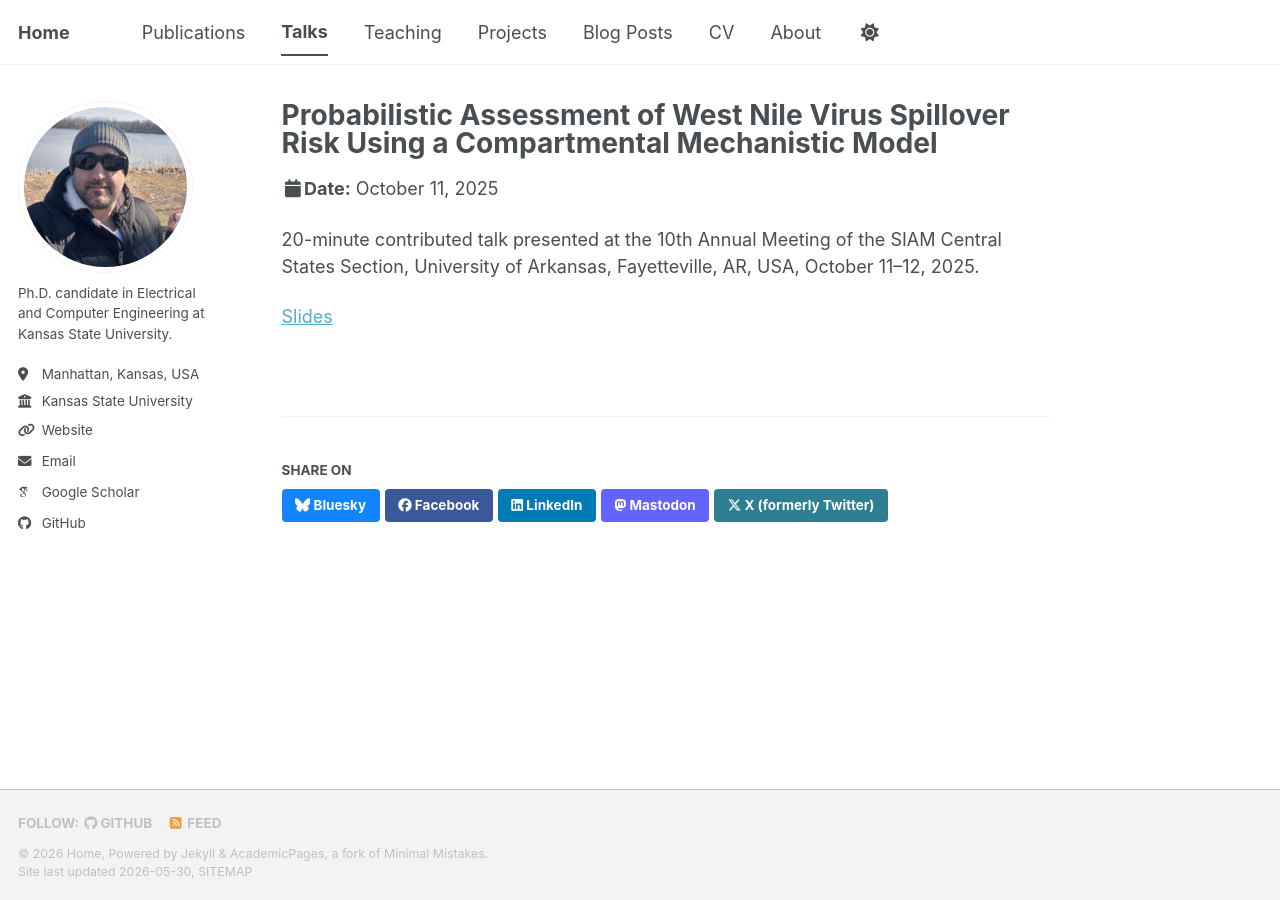
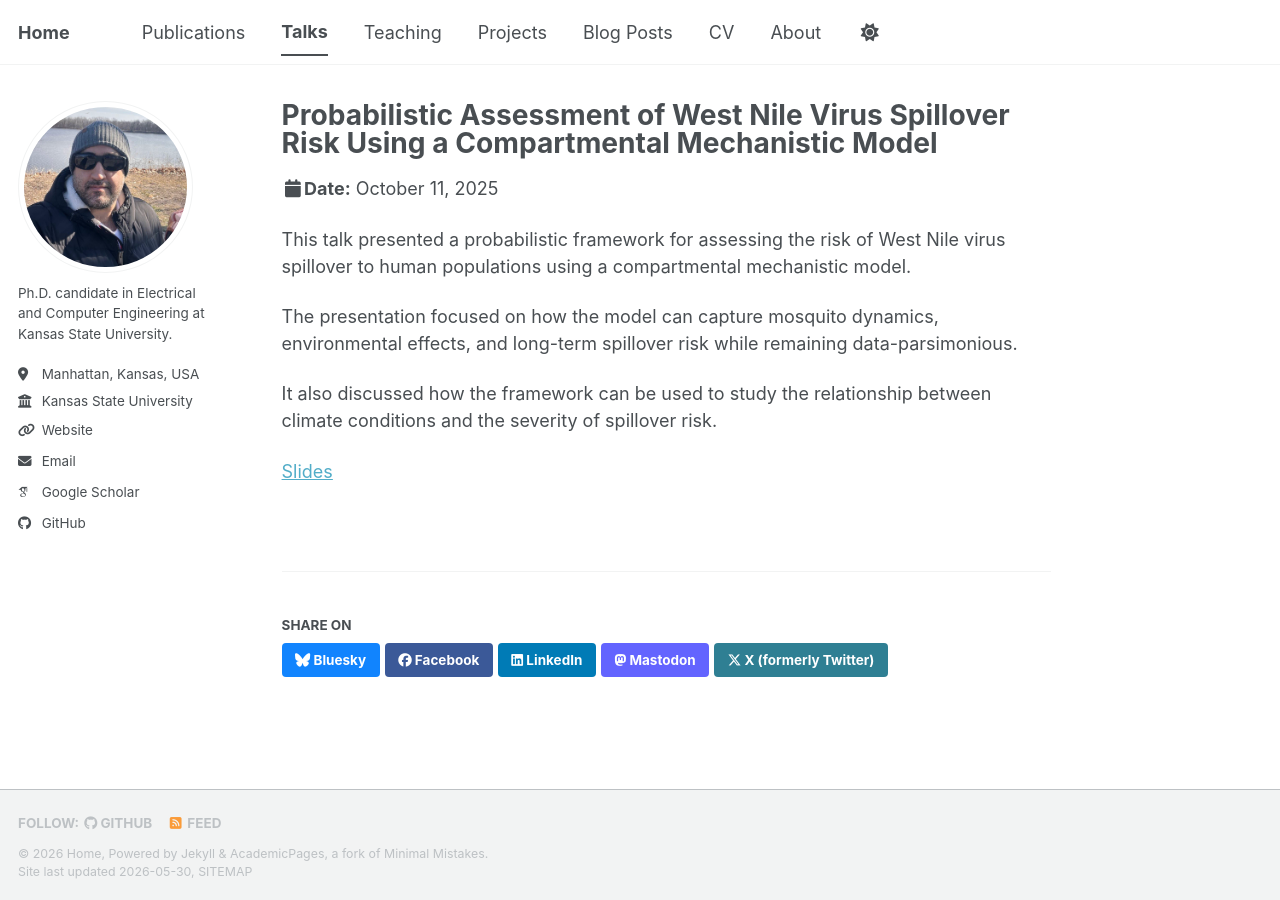
Before and after one commit to Saman-Hoss/Saman-Hoss.github.io, a Jekyll site: the page built from _talks/2025-10-11-siam-central-states-wnv.md, in a window 1280 px wide. Built offline with Jekyll 4.4.1, drawn with Linux system fonts in a browser that asks for light colours; some web fonts are replaced; a script bundle is joined from its source files by our own code; library files that are not in the unit come from our copies.

Commit message:
Update 2025-10-11-siam-central-states-wnv.md

```diff
--- a/_talks/2025-10-11-siam-central-states-wnv.md
+++ b/_talks/2025-10-11-siam-central-states-wnv.md
@@ -8,6 +8,10 @@
 location: "University of Arkansas, Fayetteville, AR, USA"
 ---
 
-20-minute contributed talk presented at the 10th Annual Meeting of the SIAM Central States Section, University of Arkansas, Fayetteville, AR, USA, October 11–12, 2025.
+This talk presented a probabilistic framework for assessing the risk of West Nile virus spillover to human populations using a compartmental mechanistic model.
 
-[Slides](https://www.math.ksu.edu/~pietro/Conferences/2025SIAMCS/siam25_Hosseini.pdf)
+The presentation focused on how the model can capture mosquito dynamics, environmental effects, and long-term spillover risk while remaining data-parsimonious.
+
+It also discussed how the framework can be used to study the relationship between climate conditions and the severity of spillover risk.
+
+[Slides](https://www.math.ksu.edu/~pietro/Conferences/2025SIAMCS/Siam25_Hosseini.pdf)
```
